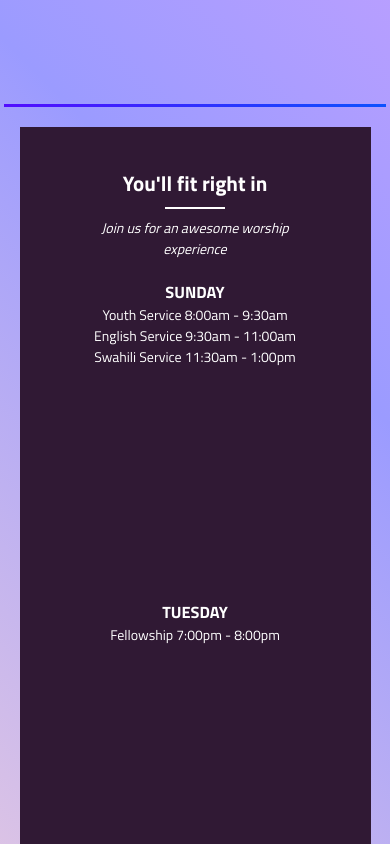
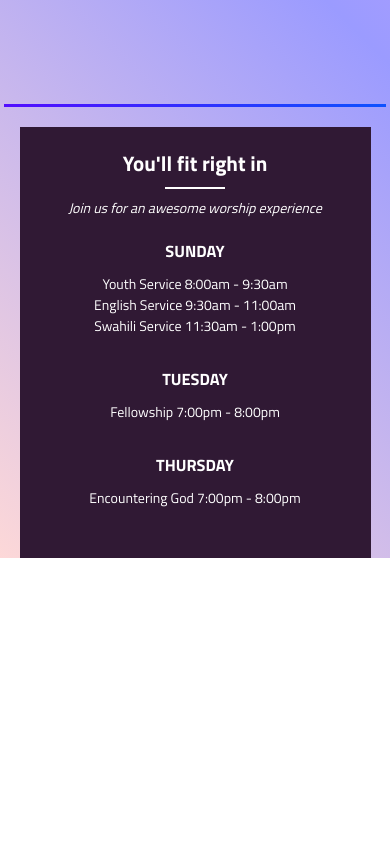
Before and after one commit to Josekariz/stmonic, a React (Create React App) app: page / in a window 390 px wide. Shown: the part 820-1664 px from the top of the page. After the commit the page ends 1378 px from the top, so only its background shows below. Built offline with nearby package versions, Linux system fonts and the light colour scheme.

Commit message:
make div responsive to fit content.

```diff
--- a/src/homepage/ChurchGenInfo.css
+++ b/src/homepage/ChurchGenInfo.css
@@ -1,3 +1,4 @@
+/* ChurchGenInfo.css */
 .church-gen-info {
   width: 90%;
   max-width: 1200px;
@@ -29,12 +30,10 @@
 .schedule-container {
   display: flex;
   justify-content: space-between;
-    flex-wrap: wrap;
   margin-top: 20px;
 }
 
 .day-container {
-    flex: 1 1 300px;
   text-align: center;
   margin-bottom: 20px;
 }
@@ -46,6 +45,7 @@
 .day-container ul {
   list-style: none;
   padding: 0;
+  margin: 10px 0; /* Add margin for spacing between day items */
 }
 
 .day-container li {
@@ -56,13 +56,15 @@
 @media screen and (max-width: 600px) {
   .church-gen-info {
     font-size: 14px;
+    padding: 10px; /* Reduce padding for better spacing */
   }
 
   .schedule-container {
-      flex-direction: column;
+    flex-direction: column; /* Display day containers in a column on small screens */
+    align-items: center; /* Center day containers horizontally */
   }
 
   .day-container {
-      max-width: 100%;
+    width: 100%; /* Take full width of the schedule container on smaller screens */
   }
 }
```
Lines whose indentation alone changed are shown as unchanged.
